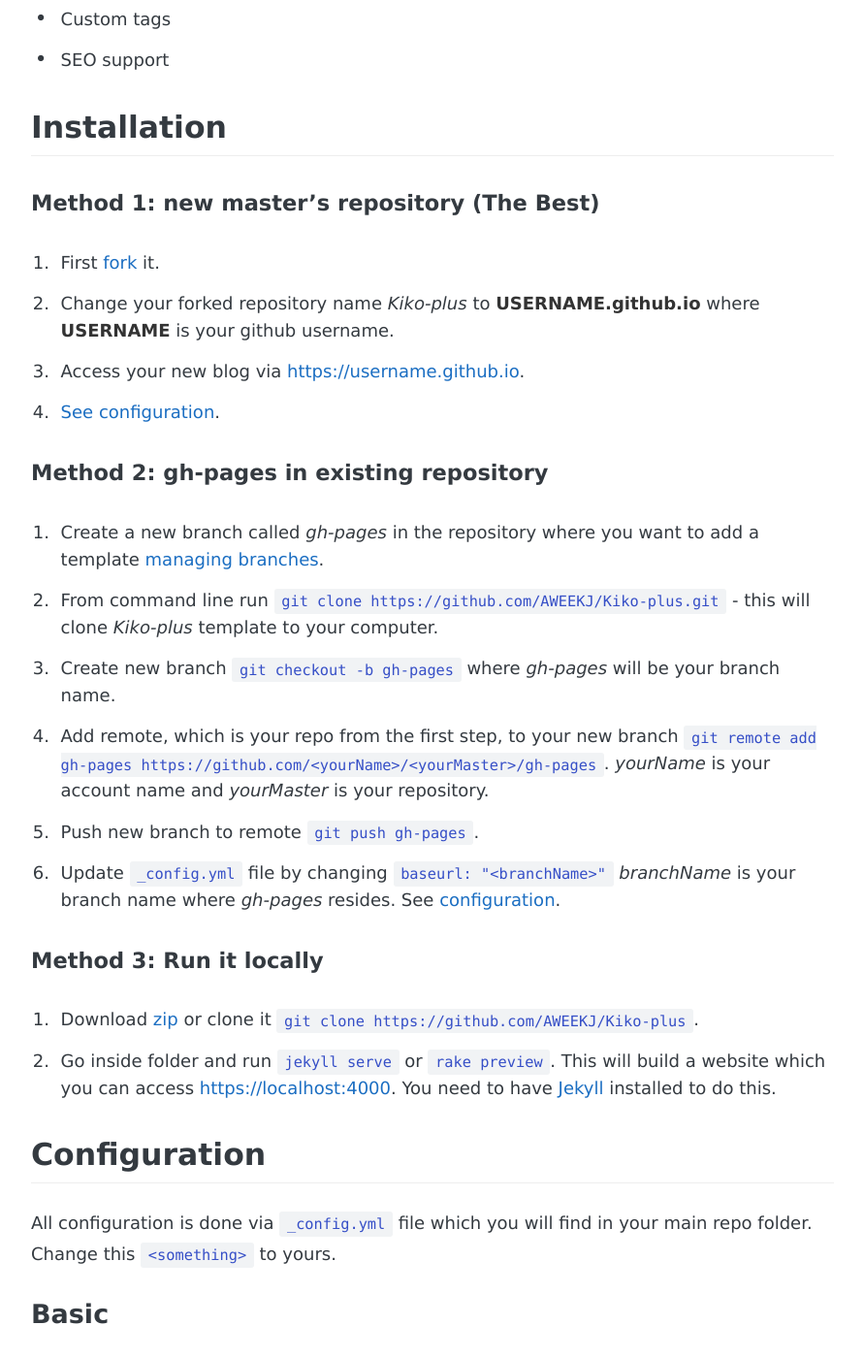
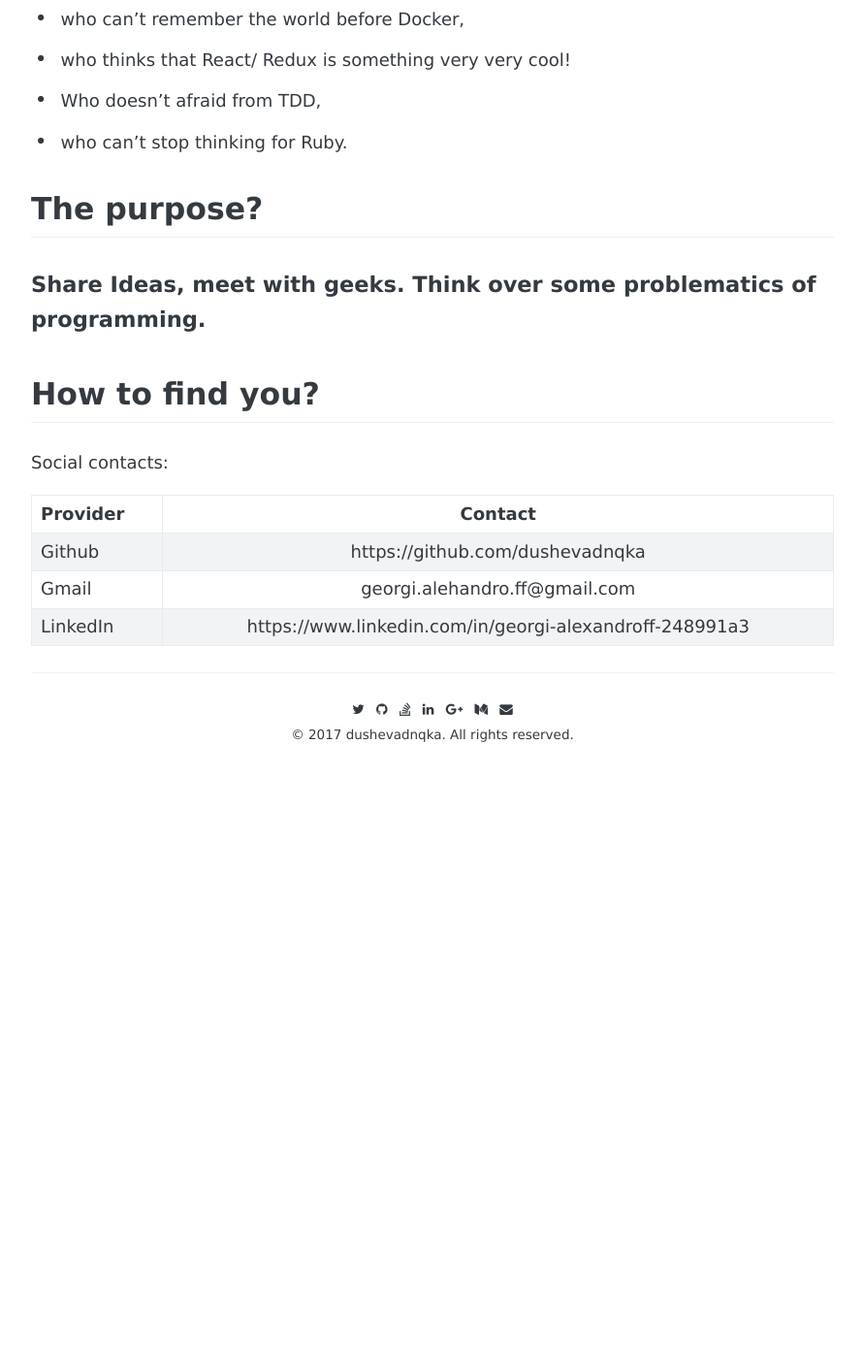
Before and after one commit to dushevadnqka/dushevadnqka.github.io, a Jekyll site: the page built from about.md, in a window 1280 px wide and 1400 px high, scrolled down 472 px. Shown: the whole window at 97% size, without its empty margins (194-1085 px from the left). Built offline with Jekyll 4.4.1, drawn with Linux system fonts in a browser that asks for light colours; some web fonts are replaced; after the commit the page ends 1330 px from its top, so only the background shows below that; some of the changed text lies outside the part shown.

Commit message:
add initial blog content

````diff
--- a/_config.yml
+++ b/_config.yml
@@ -3,23 +3,15 @@
 # # # # # # # # # # # # #
 
 # Basic
-name:               "dushevadnqka"
+name:               "The Georgi Aleksandrov's {dushevadnqka} blog"
 
 author:
-  facebook:         your-id
-  youtubeUser:      your-id
-  youtubeChannel:   your-id
-  twitter:          your-id
-  github:           your-id
-  stackoverflow:    your-id
-  quora:            your-id
-  linkedin:         your-id
-  pinterest:        your-id
-  googlePlus:       your-id
-  instagram:        your-id
-  reddit:           your-id
-  medium:           your-id
-  tumblr:           your-id
+  twitter:          Gitarrebarde
+  github:           dushevadnqka
+  stackoverflow:    6799271
+  linkedin:         georgi-alexandroff-248991a3
+  googlePlus:       113592817957118959166
+  medium:           dushevadnqka
   email:            georgi.alehandro.ff@gmail.com
 
 copyright:
@@ -37,11 +29,11 @@ disqus:
 # URL
 url:                "https://dushevadnqka.github.io" # the base hostname & protocol for your site
 # url:                "http://localhost:4000" # use this url when you develop
-baseurl:            "/" # the subpath of your site, e.g. /blog
+baseurl:            "/dushevadnqka.github.io" # the subpath of your site, e.g. /blog
 
 
 # http://en.wikipedia.org/wiki/List_of_tz_database_time_zones
-timezone:           Asia/Seoul
+timezone:           Europe/Sofia
 permalink:          /:year-:month-:day/:title/
 
 # Pagination
@@ -57,8 +49,8 @@ kramdown:
 nav:
   - name:           "About"
     url:            "/about"
-  - name:           "Archive"
-    url:            "/archive"
+  #- name:           "Archive"
+    #url:            "/archive"
   - name:           "Tags"
     url:            "/tags"
   - name:           "Github"
--- a/about.md
+++ b/about.md
@@ -3,129 +3,31 @@ title: About
 permalink: /about/
 ---
 
-You can see live demo [here](https://aweekj.github.io/Kiko-plus). This theme is inspired by [Kiko](http://github.com/gfjaru/Kiko) theme.
+This is Georgi Aleksandrov's personal blog.
 
-## Features
+## Who am I?
 
-- Disqus comment system
-- Google analytics
-- Pagination support
-- Custom tags
-- SEO support
+- I am PHP dev,
+- who loves my wife,
+- who likes Symfony,
+- who can't remember the world before Docker,
+- who thinks that React/ Redux is something very very cool!
+- Who doesn't afraid from TDD,
+- who can't stop thinking for Ruby.
 
 
-## Installation
+## The purpose?
 
-#### Method 1: new master's repository (The Best)
+#### Share Ideas, meet with geeks. Think over some problematics of programming.
 
-1. First [fork](https://github.com/AWEEKJ/Kiko-plus/fork) it.
-2. Change your forked repository name _Kiko-plus_ to __USERNAME.github.io__ where __USERNAME__ is your github username.
-3. Access your new blog via [https://username.github.io](https://username.github.io).
-4. [See configuration](#configuration).
+## How to find you?
 
-#### Method 2: gh-pages in existing repository
+Social contacts:
 
-1. Create a new branch called _gh-pages_ in the repository where you want to add a template [managing branches](https://help.github.com/articles/creating-and-deleting-branches-within-your-repository/).
-2. From command line run `git clone https://github.com/AWEEKJ/Kiko-plus.git` - this will clone _Kiko-plus_ template to your computer.
-3. Create new branch `git checkout -b gh-pages` where _gh-pages_ will be your branch name.
-4. Add remote, which is your repo from the first step, to your new branch `git remote add gh-pages https://github.com/<yourName>/<yourMaster>/gh-pages`. _yourName_ is your account name and _yourMaster_ is your repository.
-5. Push new branch to remote `git push gh-pages`.
-6. Update `_config.yml` file by changing `baseurl: "<branchName>"` _branchName_ is your branch name where _gh-pages_ resides. See [configuration](#configuration).
-
-#### Method 3: Run it locally
-
-1. Download [zip](https://github.com/AWEEKJ/Kiko-plus/archive/master.zip) or clone it `git clone https://github.com/AWEEKJ/Kiko-plus`.
-2. Go inside folder and run `jekyll serve` or `rake preview`. This will build a website which you can access [https://localhost:4000](https://localhost:4000). You need to have [Jekyll](https://jekyllrb.com/docs/installation/) installed to do this.
-
-
-## Configuration
-
-All configuration is done via `_config.yml` file which you will find in your main repo folder. Change this `<something>` to yours.
-
-### Basic
-
-- Config your blog name.
-
-```yml
-name: <blog-name>
-```
-
-- These configuration in `author:` is for links to icons in footer. If you want to add more link icons, modify `_includes/footer.html` file.
-
-```yml
-author:
-  facebook:         your-id
-  twitter:          your-id
-  github:           your-id
-  linkedin:         your-id
-  medium:           your-id
-  tumblr:           your-id
-  email:            your-id@your-email.com
-```
-
-- Change copyright year and name in footer.
-
-```yml
-copyright:
-  year:             2017
-  name:             Kiko
-```
-
-### Google analytics
-
-- Change this to your Google Analytic ID.
-
-```yml
-google-analytics:
-  id:               "your-id"
-```
-
-### Disqus
-
-- Change this to your Disqus short name.
-
-```yml
-disqus:
-  id:               "your-id"
-```
-
-### URL
-
-- Config your domain.
-
-```yml
-url: "https://<your-name>.github.io"
-```
-
-- **NOTE** When if running locally, change url to
-
-```yml
-url: "https://localhost:4000"
-```
-
-- Change this to your branch name where _gh-pages_ resides.
-- **NOTE** apply only if you used __Method 2__ for installation.
-
-```yml
-baseurl: "/<branch-name>"
-```
-
-## Rakefile Usage
-
-```bash
-# Create new post
-$ rake post title="A Title" [date="2015-08-16"] [tags="[tag1, tag2]"]
-
-# Create new draft post
-$ rake draft title="A Title" [date="2015-08-16"] [tags="[tag1, tag2]"]
-
-# Install Jekyll Plugins. Do before running in local.
-$ rake geminstall
-
-# Run in Local
-$ rake preview
-```
-
-## License
-
-This theme is released under MIT License.
+| Provider | Contact |
+|:--------|:-------:|
+| Github   | https://github.com/dushevadnqka   |
+| Gmail   | georgi.alehandro.ff@gmail.com   |
+|----
+| LinkedIn   | https://www.linkedin.com/in/georgi-alexandroff-248991a3   |
+|=====
````
Also changed, not shown: _posts/2012-05-22-readability-post.md (deleted, +0 -46 lines), _posts/2013-08-12-sample-link-post.md (deleted, +0 -10 lines), _posts/2013-08-16-code-highlighting-post.md (deleted, +0 -76 lines), _posts/2016-08-15-style-test.md (deleted, +0 -113 lines), _posts/2017-01-19-readability-post-ko.md (deleted, +0 -46 lines), _posts/2017-01-19-style-test-ko.md (deleted, +0 -117 lines), _posts/2017-07-22-first-blog-post.md (added, +25 -0 lines), tags/index.html (line endings or trailing spaces).
